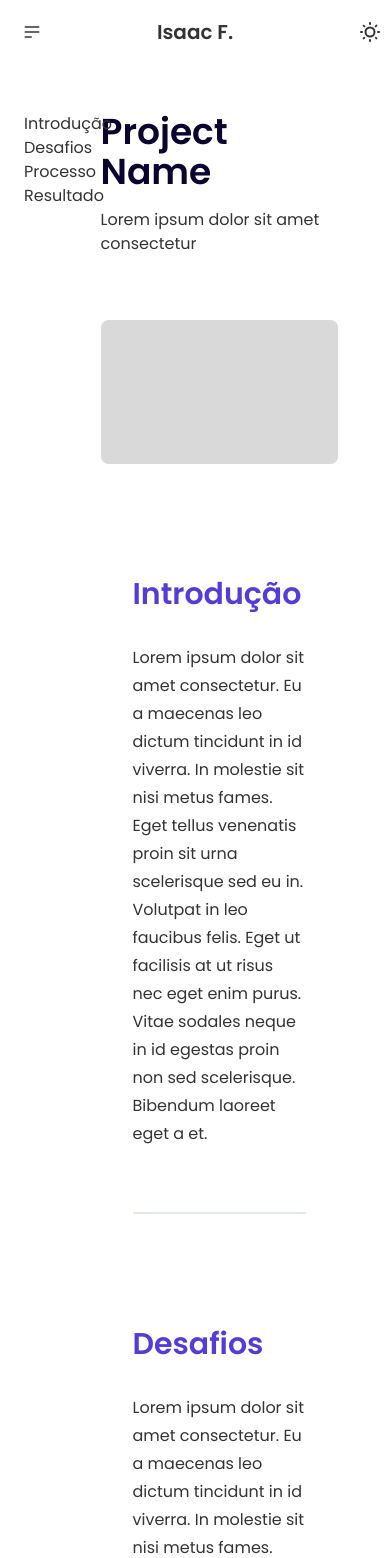
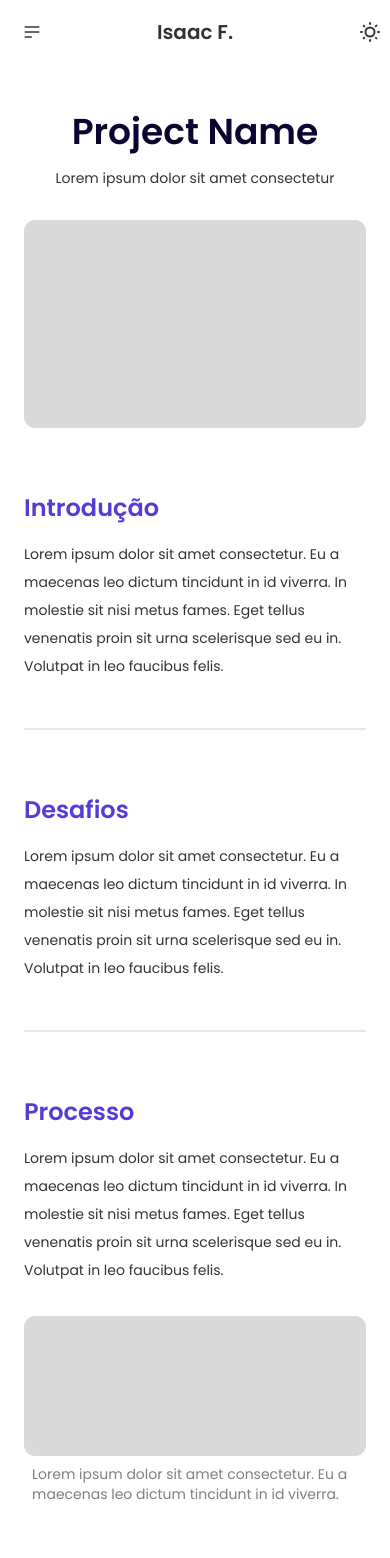
Before and after one commit to isacfg/portfolio, a Vue app: page /projects/1 in a window 390 px wide. Shown: the top 1558 px of the page. Built offline with nearby package versions, Linux system fonts and the light colour scheme.

Commit message:
#1.2.2v Project Page Mobile

```diff
--- a/src/components/ProjectTextBlock.vue
+++ b/src/components/ProjectTextBlock.vue
@@ -1,21 +1,24 @@
 <template>
-  <div class="mt-28">
-    <div class="flex flex-col gap-y-8 px-8">
-      <h2 class="text-3xl font-semibold text-purple dark:brightness-150">
+  <div class="mt-28 max-md:mt-16">
+    <div class="flex flex-col gap-y-8 px-8 max-md:gap-y-4 max-md:px-0">
+      <h2
+        class="text-3xl font-semibold text-purple dark:brightness-150 max-md:text-2xl">
         <!-- Introdução -->
         {{ title }}
       </h2>
-      <p class="text-base font-normal leading-7">
+      <p
+        class="text-base font-normal leading-7 max-md:text-sm max-md:leading-7">
         {{ text }}
       </p>
       <div v-if="hasImage" class="">
-        <div class="image mt-8">
+        <div class="image mt-8 max-md:mt-4">
           <img class="w-full" src="/placeholder-project-2.png" alt="" />
-          <p class="mt-2 pl-8 text-sm text-gray">
+          <p class="mt-2 pl-8 text-sm text-gray max-md:pl-2">
             {{ legenda }}
           </p>
         </div>
-        <p class="mt-12 text-base font-normal leading-7">
+        <p
+          class="mt-12 text-base font-normal leading-7 max-md:text-sm max-md:leading-7">
           {{ text2 }}
         </p>
       </div>
@@ -25,24 +28,22 @@
       <div v-if="isLast">
         <div
           class="takeaway mt-12 rounded-3xl border-2 border-middlePurple bg-lightPurple">
-          <div class="text py-12 px-11">
+          <div class="text py-12 px-11 max-md:py-8 max-md:px-8">
             <p class="font-semibold uppercase text-purple">TAKEAWAY</p>
-            <p class="mt-4 text-base font-normal leading-7 text-black">
-              Lorem ipsum dolor sit amet consectetur. Et eu nisl tortor diam
-              cras sit. Pulvinar quam lectus facilisis etiam. Vitae molestie vel
-              suscipit enim dictumst velit tristique mi sed. Orci in amet elit
-              egestas facilisis magna in. In est amet eget et quisque eu.
+            <p
+              class="mt-4 text-base font-normal leading-7 text-black max-md:mt-2 max-md:text-sm max-md:leading-7">
+              {{ takeawayText }}
             </p>
           </div>
         </div>
         <div class="gallery mt-12">
           <div class="top flex flex-row max-md:flex-col">
             <img
-              class="bob-on-hover w-2/5"
+              class="bob-on-hover w-2/5 max-md:w-full"
               src="/placeholder-project-2.png"
               alt="" />
             <img
-              class="bob-on-hover w-3/5 pl-4"
+              class="bob-on-hover w-3/5 pl-4 max-md:mt-4 max-md:w-full max-md:pl-0"
               src="/placeholder-project-2.png"
               alt="" />
           </div>
@@ -70,7 +71,7 @@ export default {
     text: {
       type: String,
       default:
-        'Lorem ipsum dolor sit amet consectetur. Eu a maecenas leo dictum tincidunt in id viverra. In molestie sit nisi metus fames. Eget tellus venenatis proin sit urna scelerisque sed eu in. Volutpat in leo faucibus felis. Eget ut facilisis at ut risus nec eget enim purus. Vitae sodales neque in id egestas proin non sed scelerisque. Bibendum laoreet eget a et.',
+        'Lorem ipsum dolor sit amet consectetur. Eu a maecenas leo dictum tincidunt in id viverra. In molestie sit nisi metus fames. Eget tellus venenatis proin sit urna scelerisque sed eu in. Volutpat in leo faucibus felis.',
     },
     hasImage: {
       type: Boolean,
@@ -106,6 +107,11 @@ export default {
       type: String,
       default: '',
     },
+    takeawayText: {
+      type: String,
+      default:
+        'Lorem ipsum dolor sit amet consectetur. Et eu nisl tortor diam cras sit. Pulvinar quam lectus facilisis etiam. Vitae molestie vel suscipit enim dictumst velit tristique mi sed. Orci in amet elit egestas facilisis magna in. In est amet eget et quisque eu.',
+    },
   },
 }
 </script>
--- a/src/views/ProjectView.vue
+++ b/src/views/ProjectView.vue
@@ -1,30 +1,36 @@
 <template>
   <div class="container mx-auto mt-24 flex px-4 max-md:mt-12 max-md:px-6">
-    <aside class="fixed flex w-2/12 flex-col">
-      <a>Introdução</a>
-      <a>Desafios</a>
-      <a>Processo</a>
-      <a>Resultado</a>
+    <aside
+      class="fixed flex w-2/12 flex-col gap-y-2 max-md:hidden max-md:w-auto">
+      <a class="text-black hover:text-purple" href="#introducao">Introdução</a>
+      <a class="text-black hover:text-purple" href="#desafios">Desafios</a>
+      <a class="text-black hover:text-purple" href="#processo">Processo</a>
+      <a class="text-black hover:text-purple" href="#resultado">Resultado</a>
     </aside>
 
-    <div class="mx-auto w-10/12 pl-12">
+    <div class="mx-auto w-10/12 pl-12 max-md:w-full max-md:pl-0">
       <article>
         <div class="head mx-auto flex flex-col items-center">
           <h2
             class="text-5xl font-semibold text-black dark:text-blackDarkMode max-md:text-4xl">
             Project Name
           </h2>
-          <p class="mt-4">Lorem ipsum dolor sit amet consectetur</p>
+          <p class="mt-4 max-md:text-sm">
+            Lorem ipsum dolor sit amet consectetur
+          </p>
           <img
-            class="bob-on-hover mt-16"
+            class="bob-on-hover mt-16 max-md:mt-8"
             src="/placeholder-project-ind.png"
             alt="" />
         </div>
         <div class="body mx-auto">
-          <ProjectTextBlock title="Introdução" />
-          <ProjectTextBlock title="Desafios" />
-          <ProjectTextBlock title="Processo" :hasImage="true" />
-          <ProjectTextBlock title="Resultado" :isLast="true" />
+          <!-- available props -->
+          <!-- title, text, hasImage, legenda, textImage, text2, isLast, takeawayText ,gallery1, gallery2, gallery3 -->
+
+          <ProjectTextBlock id="introducao" title="Introdução" />
+          <ProjectTextBlock id="desafios" title="Desafios" />
+          <ProjectTextBlock id="processo" title="Processo" :hasImage="true" />
+          <ProjectTextBlock id="resultado" title="Resultado" :isLast="true" />
         </div>
       </article>
     </div>
@@ -49,7 +55,7 @@ export default {
   },
   mounted() {
     // scroll to top
-    // window.scrollTo(0, 0)
+    window.scrollTo(0, 0)
   },
 }
 </script>
```
